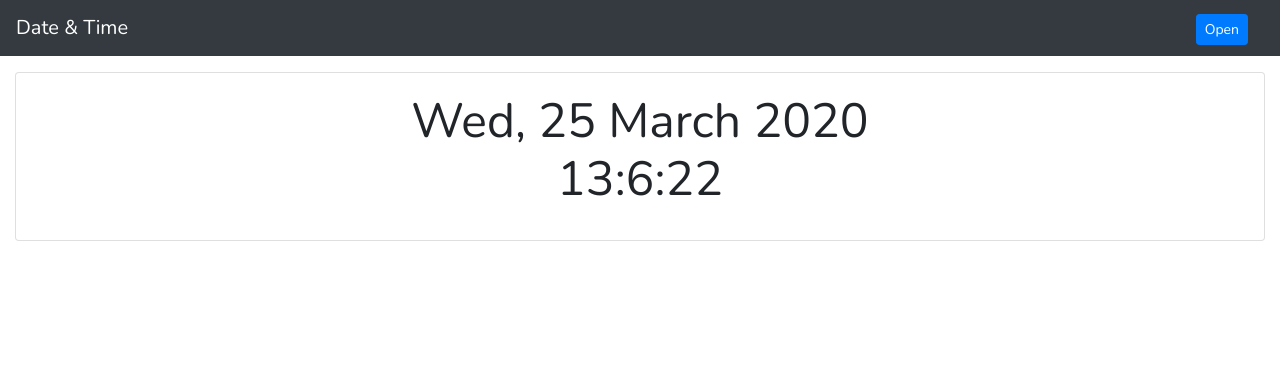
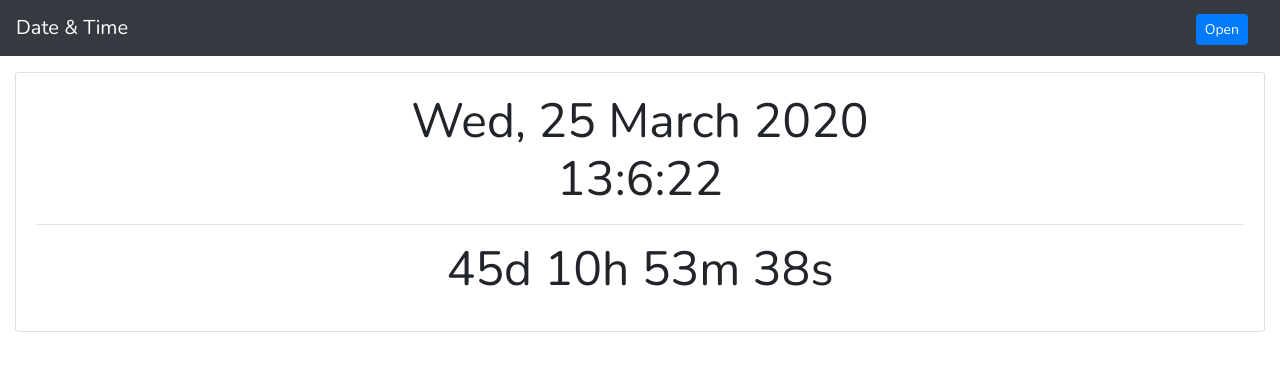
Before and after one commit to prajwalbharadwaj/enter-2022, a plain HTML site: page index.html in a window 1280 px wide. Drawn offline with nearby package versions, Linux system fonts and the light colour scheme; files whose address does not match are found by name.

Commit message:
Added countdown

```diff
--- a/index.html
+++ b/index.html
@@ -69,6 +69,11 @@
                 <div class="text-center" id="todaysDate"></div>
                 <div class="text-center" id="todaysTime"></div>
               </h5>
+              <hr>
+
+              <h5 class="card-title fs-48">
+                <div class="text-center" id="demo"></div class="text-center">
+              </h5>
               <!-- <p class="card-text">Some quick example text to build on the card title and make up the bulk of the card's content.</p> -->
               <!-- <a href="#" class="btn btn-primary">Go somewhere</a> -->
             </div>
@@ -135,6 +140,37 @@ function closeFullscreen() {
     document.msExitFullscreen();
   }
 }
+
+
+
+
+var countDownDate = new Date("May 10, 2020 00:00:00").getTime();
+
+// Update the count down every 1 second
+var x = setInterval(function() {
+
+  // Get today's date and time
+  var now = new Date().getTime();
+
+  // Find the distance between now and the count down date
+  var distance = countDownDate - now;
+
+  // Time calculations for days, hours, minutes and seconds
+  var days = Math.floor(distance / (1000 * 60 * 60 * 24));
+  var hours = Math.floor((distance % (1000 * 60 * 60 * 24)) / (1000 * 60 * 60));
+  var minutes = Math.floor((distance % (1000 * 60 * 60)) / (1000 * 60));
+  var seconds = Math.floor((distance % (1000 * 60)) / 1000);
+
+  // Output the result in an element with id="demo"
+  document.getElementById("demo").innerHTML = days + "d " + hours + "h "
+  + minutes + "m " + seconds + "s ";
+
+  // If the count down is over, write some text
+  if (distance < 0) {
+    clearInterval(x);
+    document.getElementById("demo").innerHTML = "EXPIRED";
+  }
+}, 1000);
     </script>
 
     <script src="./js/slim/jquery-3.4.1.js"></script>
```
